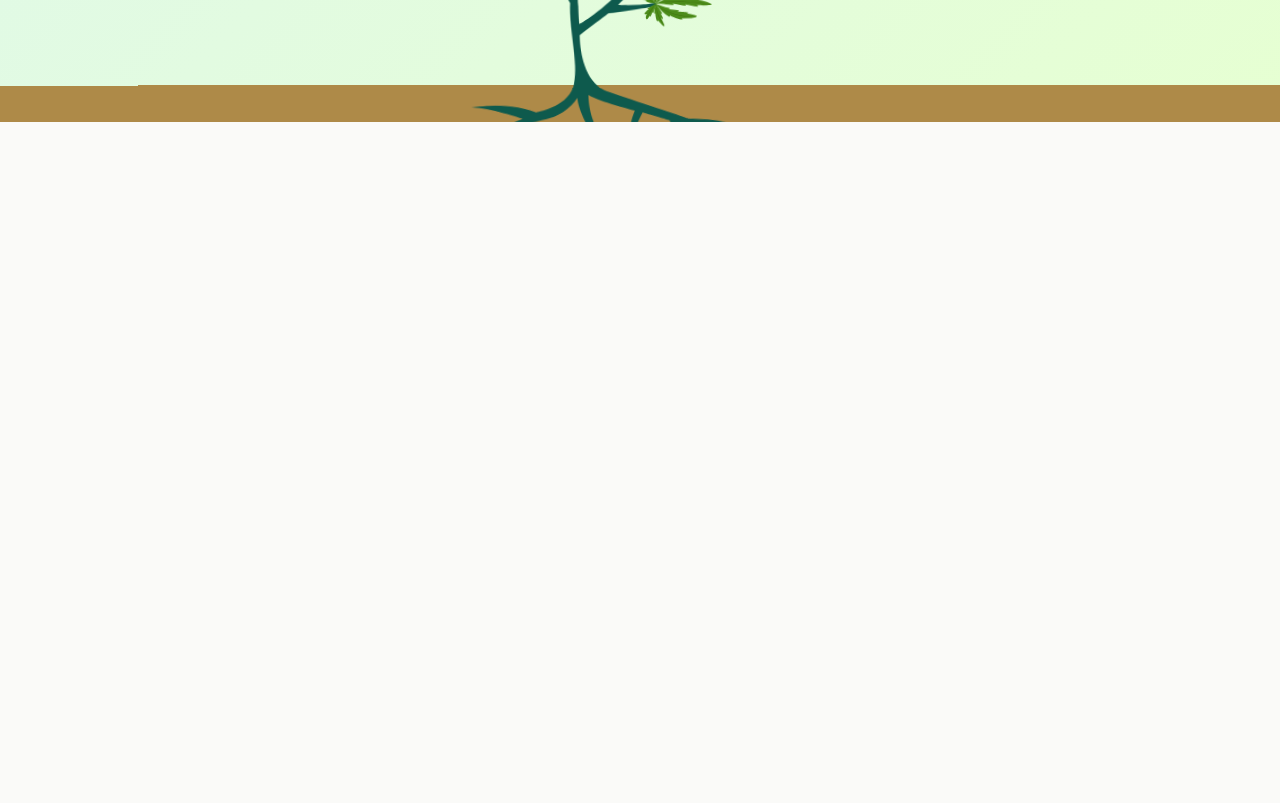
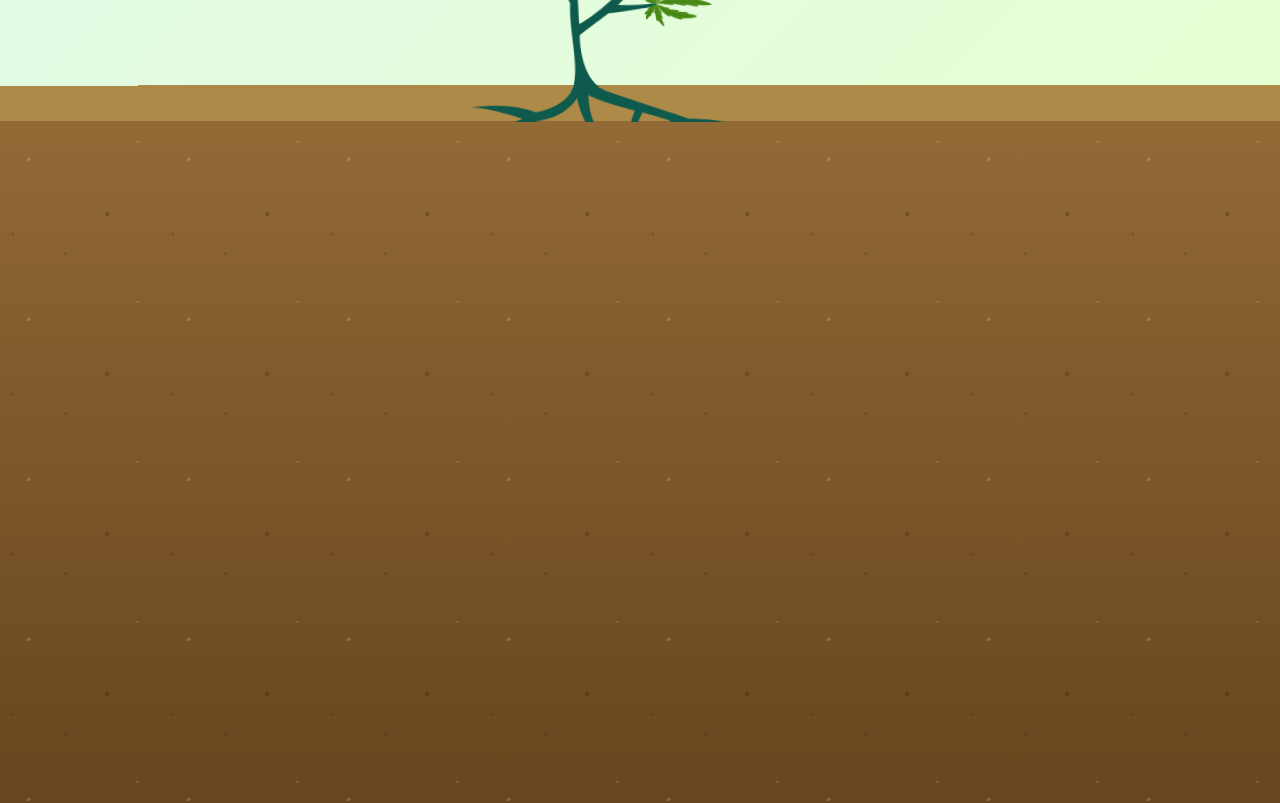
Before and after one commit to Aman-scripts/mmjmarydoc, a Next.js app: page / in a window 1280 px wide. Shown: the part 580-1383 px from the top of the page. Built offline with nearby package versions, Linux system fonts and the light colour scheme.

Commit message:
fixed sand

```diff
--- a/components/hero.tsx
+++ b/components/hero.tsx
@@ -53,13 +53,35 @@ const LEAF = { left: 1005 - HERO_ROW.left, top: 565 - HERO_ORIG_TOP, width: 91,
 
 function DesktopHero() {
   return (
-    <section className="relative" style={{ background: "#DFF8EC" }}>
+    // Soil-toned section background: the FigmaCanvas is scaled by a fractional
+    // factor, so its last row can round short — anything showing behind it at
+    // the bottom edge must be soil, not mint, or a light line appears above
+    // the stats section.
+    <section className="relative" style={{ background: "#926A36" }}>
       <FigmaCanvas
         width={1440}
         height={SOIL.top + SOIL.height}
         style={{ background: "linear-gradient(135deg, #DFF8EC 0%, #E6FFD2 100%)" }}
       >
         <Header />
+
+        {/*
+          The soil PNG's bottom few rows are transparent, which would leave a
+          sliver of hero gradient between it and the soil background of the
+          stats section below. Back the band with its own lower tone (#926A36)
+          so the two meet seamlessly.
+        */}
+        <div
+          className="pointer-events-none absolute"
+          style={{
+            left: SOIL.left,
+            top: SOIL.top + SOIL.height - 14,
+            width: SOIL.width,
+            height: 14,
+            background: "#926A36",
+          }}
+          aria-hidden
+        />
 
         <Image
           src="/hero-soil.png"
--- a/components/mobile-hero.tsx
+++ b/components/mobile-hero.tsx
@@ -79,6 +79,19 @@ export function MobileHero() {
       </div>
 
       <FigmaCanvas width={390} height={CANVAS_HEIGHT} className="mx-auto mt-4">
+        {/* Backs the soil PNG's transparent bottom rows — see hero.tsx. */}
+        <div
+          className="pointer-events-none absolute"
+          style={{
+            left: SOIL.left,
+            top: SOIL.top + SOIL.height - 10,
+            width: SOIL.width,
+            height: 10,
+            background: "#926A36",
+          }}
+          aria-hidden
+        />
+
         <Image
           src="/hero-soil.png"
           alt=""
@@ -102,6 +115,17 @@ export function MobileHero() {
           />
         </div>
       </FigmaCanvas>
+
+      {/*
+        The canvas is scaled by a fractional factor, so its last row can round
+        short. Cap the section in the soil's own tone so no mint line shows
+        above the stats section's soil background.
+      */}
+      <div
+        aria-hidden
+        className="pointer-events-none absolute inset-x-0 bottom-0 h-1"
+        style={{ background: "#926A36" }}
+      />
     </section>
   );
 }
--- a/components/stats-section.tsx
+++ b/components/stats-section.tsx
@@ -14,6 +14,31 @@ if (typeof window !== "undefined") {
 const TOP = 0;
 const BOTTOM = 0;
 const CONTAINER = { left: 185, width: 1069 };
+
+/**
+ * The hero's soil strip (public/hero-soil.png) is a flat two-tone band —
+ * #AE8A48 on top, #926A36 below. This section picks up exactly where that
+ * lower tone ends and carries the earth down through the whole scroll track,
+ * darkening with depth like a soil cross-section. It stays soil all the way
+ * to the bottom — no fade to the page background, which read as a white wash.
+ */
+const SOIL_BG =
+  "linear-gradient(180deg, #926A36 0%, #825C2C 20%, #6F4D23 45%, #5E401C 70%, #513617 88%, #452D13 100%)";
+
+/** Cheap speckle overlay so the flat gradient reads as grainy earth. */
+const SOIL_GRAIN = [
+  "radial-gradient(circle at 18% 24%, rgba(255,241,214,0.30) 0 1.6px, transparent 2.2px)",
+  "radial-gradient(circle at 67% 58%, rgba(28,16,4,0.36) 0 2px, transparent 2.6px)",
+  "radial-gradient(circle at 41% 83%, rgba(28,16,4,0.28) 0 1.2px, transparent 1.8px)",
+  "radial-gradient(circle at 86% 13%, rgba(255,241,214,0.22) 0 1.1px, transparent 1.6px)",
+  "radial-gradient(circle at 8% 71%, rgba(28,16,4,0.24) 0 1.4px, transparent 2px)",
+].join(", ");
+
+/** Foreground palette for content sitting on the soil. */
+const ON_SOIL_TEXT = "#F6EFDF";
+const ON_SOIL_ACCENT = "#BFE887";
+const ON_SOIL_UNDERLINE =
+  "linear-gradient(265.32deg, #BFE887 2.23%, #8FD9A6 40.81%, #6FCDB2 69.11%, #57B9A2 97.77%)";
 
 /** Original Figma glyph paths from public/100%.svg and public/30+.svg */
 const STAT_GLYPHS = {
@@ -77,7 +102,8 @@ const clamp = (n: number) => Math.max(0, Math.min(1, n));
 
 /**
  * Stroke-draws the original Figma glyph path, then settles into the solid
- * filled look (fill #4C8C1A @ 50% opacity, no outline) — matching the SVG assets.
+ * filled look (no outline). Tinted for the soil backdrop rather than the
+ * original #4C8C1A, which all but disappears against brown.
  */
 function GlyphDraw({
   number,
@@ -112,10 +138,10 @@ function GlyphDraw({
       <path
         ref={pathRef}
         d={glyph.d}
-        fill={done ? "#4C8C1A" : "none"}
-        fillOpacity={done ? 0.5 : 0}
-        stroke="#4C8C1A"
-        strokeOpacity={done ? 0 : 0.85}
+        fill={done ? ON_SOIL_ACCENT : "none"}
+        fillOpacity={done ? 0.72 : 0}
+        stroke={ON_SOIL_ACCENT}
+        strokeOpacity={done ? 0 : 0.9}
         strokeWidth={done ? 0 : 2.25}
         strokeLinecap="round"
         strokeLinejoin="round"
@@ -162,17 +188,26 @@ export function StatsSection() {
   const underlineP = [clamp((p - 0.4) / 0.1), clamp((p - 0.84) / 0.1)];
 
   return (
-    <div ref={wrapperRef} style={{ height: "150vh" }}>
+    // -1px pulls the track over the hero's fractional (scaled-canvas) bottom
+    // row, so no page background can show through at the seam.
+    <div ref={wrapperRef} className="relative" style={{ height: "150vh", marginTop: -1 }}>
+      <div aria-hidden className="pointer-events-none absolute inset-0" style={{ background: SOIL_BG }} />
+      <div
+        aria-hidden
+        className="pointer-events-none absolute inset-0 opacity-60"
+        style={{ backgroundImage: SOIL_GRAIN, backgroundSize: "160px 160px" }}
+      />
       <section className="sticky top-[var(--mobile-header-offset)] flex items-start justify-center overflow-hidden py-6 lg:top-0 lg:py-16">
         <div className="w-full">
           <div className="px-5 sm:px-8 lg:hidden">
             <FigmaCanvas width={358} height={417} className="mx-auto">
               <h2
-                className="absolute text-left text-primary"
+                className="absolute text-left"
                 style={{
                   left: 0,
                   top: 0,
                   width: 358,
+                  color: ON_SOIL_TEXT,
                   fontFamily: "var(--font-sans)",
                   fontSize: 32,
                   fontWeight: 700,
@@ -189,9 +224,10 @@ export function StatsSection() {
                 <div key={stat.number}>
                   <GlyphDraw number={stat.number} box={stat.numberBox} progress={numProgress[i]} />
                   <p
-                    className="absolute text-primary"
+                    className="absolute"
                     style={{
                       ...stat.labelBox,
+                      color: ON_SOIL_TEXT,
                       fontFamily: "var(--font-sans)",
                       fontSize: 20,
                       fontWeight: 700,
@@ -207,7 +243,7 @@ export function StatsSection() {
                     ))}
                     <span className="block whitespace-nowrap">
                       {stat.lastLinePrefix}
-                      <span className="text-accent">{stat.lastWord}</span>
+                      <span style={{ color: ON_SOIL_ACCENT }}>{stat.lastWord}</span>
                     </span>
                   </p>
                   <span
@@ -218,7 +254,7 @@ export function StatsSection() {
                       width: 77,
                       height: 4,
                       background:
-                        "linear-gradient(265.32deg, #4C8C1A 2.23%, #166047 40.81%, #0E5A4D 69.11%, #0B3832 97.77%)",
+                        ON_SOIL_UNDERLINE,
                       opacity: underlineP[i] > 0 ? 1 : 0,
                       transform: `scaleX(${underlineP[i]})`,
                       transformOrigin: "left center",
@@ -232,8 +268,9 @@ export function StatsSection() {
           <div className="hidden lg:block">
             <FigmaCanvas width={1440} height={TOP + 345 + BOTTOM} className="mx-auto">
               <h2
-                className="absolute text-center text-primary"
+                className="absolute text-center"
                 style={{
+                  color: ON_SOIL_TEXT,
                   left: CONTAINER.left,
                   top: TOP,
                   width: CONTAINER.width,
@@ -267,8 +304,9 @@ export function StatsSection() {
                         progress={numProgress[i]}
                       />
                       <p
-                        className="absolute text-primary"
+                        className="absolute"
                         style={{
+                          color: ON_SOIL_TEXT,
                           left: stat.labelLeft,
                           top: 141,
                           fontFamily: "var(--font-sans)",
@@ -286,7 +324,7 @@ export function StatsSection() {
                         ))}
                         <span className="block whitespace-nowrap">
                           {stat.lastLinePrefix}
-                          <span className="text-accent">{stat.lastWord}</span>
+                          <span style={{ color: ON_SOIL_ACCENT }}>{stat.lastWord}</span>
                         </span>
                       </p>
                       <span
@@ -297,7 +335,7 @@ export function StatsSection() {
                           width: 77,
                           height: 4,
                           background:
-                            "linear-gradient(265.32deg, #4C8C1A 2.23%, #166047 40.81%, #0E5A4D 69.11%, #0B3832 97.77%)",
+                            ON_SOIL_UNDERLINE,
                           opacity: underlineP[i] > 0 ? 1 : 0,
                           transform: `scaleX(${underlineP[i]})`,
                           transformOrigin: "left center",
```
